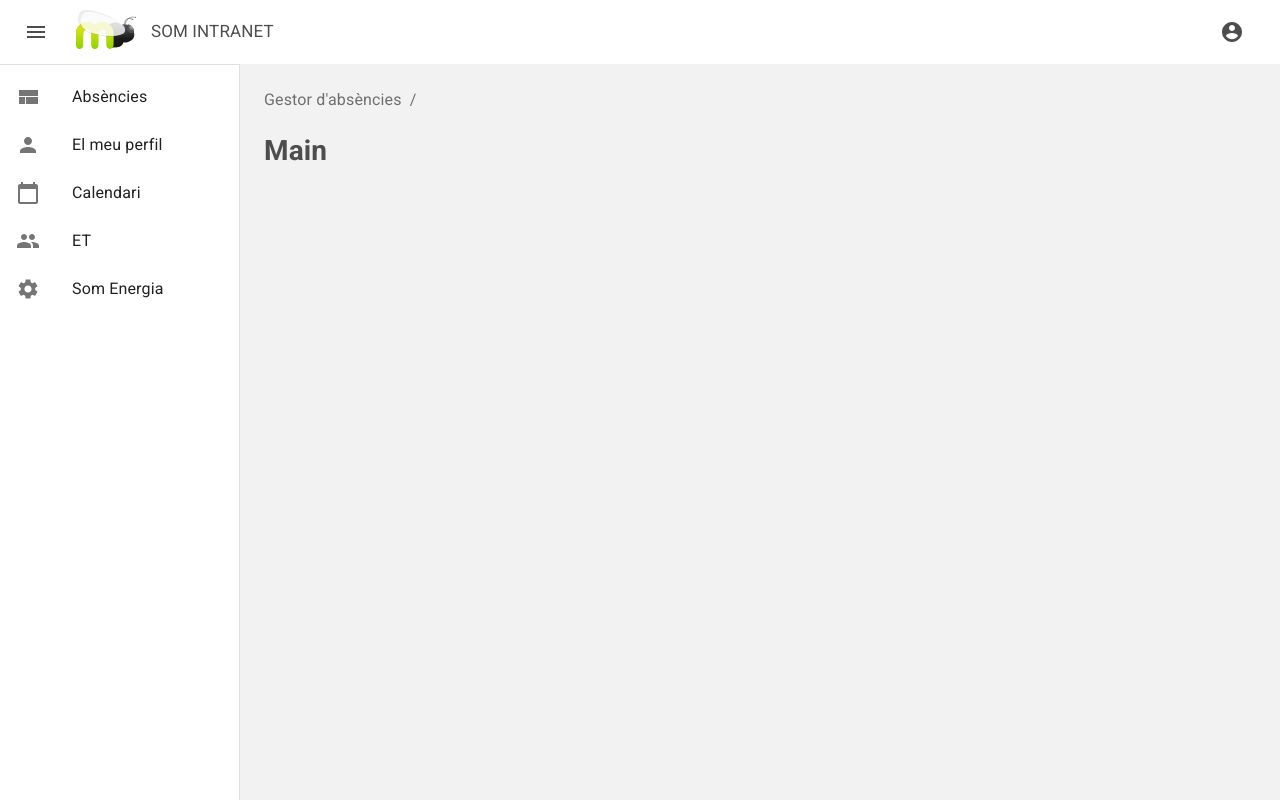
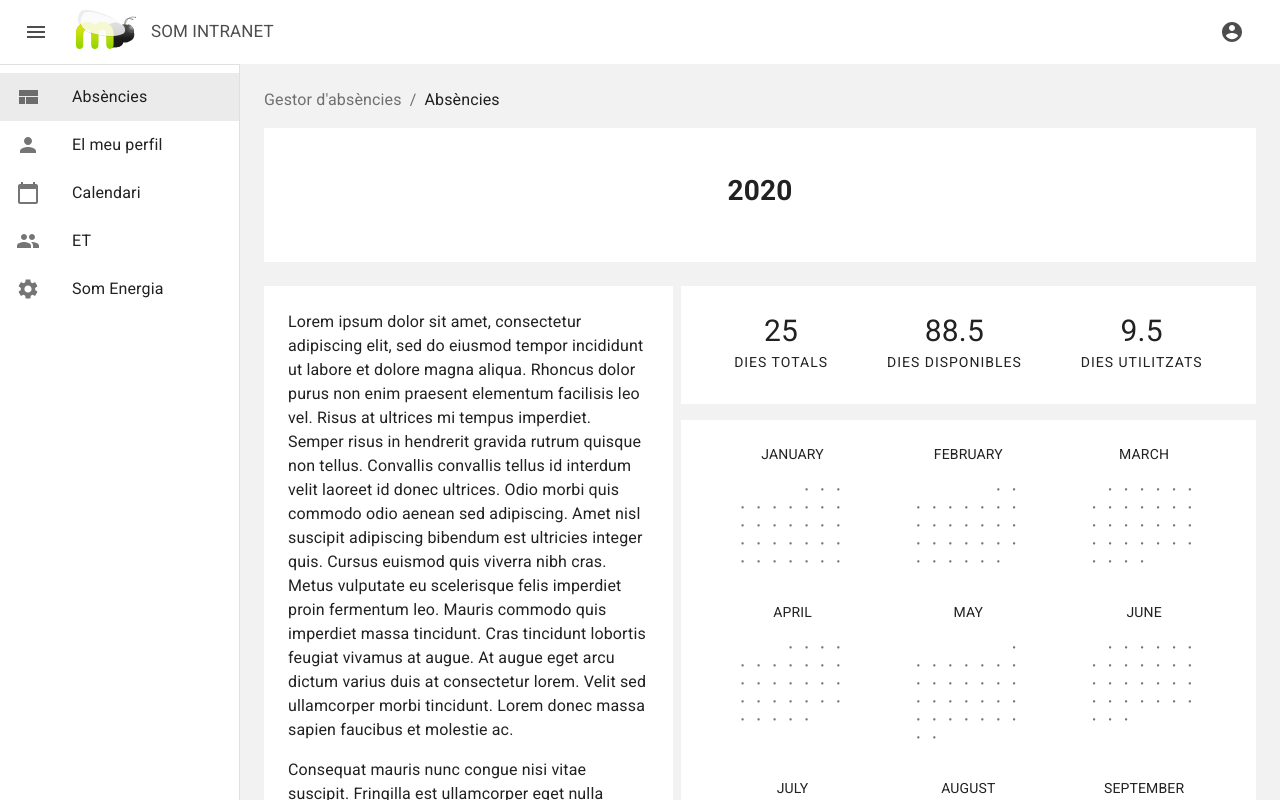
Before and after one commit to Som-Energia/gestor-absencies-ui, a React (Create React App) app: page /gestor-absencies in a window 1280 px wide. Shown: the top 800 px of the page. Built offline with nearby package versions, Linux system fonts and the light colour scheme; sample sign-in values are in the browser's storage.

Commit message:
added initial absences page and service

```diff
--- /dev/null
+++ b/src/components/AbsAnualCalendar.js
@@ -0,0 +1,21 @@
+import React from 'react'
+
+import Grid from '@material-ui/core/Grid'
+
+import AbsMonthCalendar from './AbsMonthCalendar'
+
+const months = Array.from(Array(12).keys())
+
+const AbsAnualCalendar = () => {
+  return (
+    <Grid container>
+      { months.map(month => (
+        <Grid item xs={6} sm={4}>
+          <AbsMonthCalendar month={month} />
+        </Grid>
+      )) }
+    </Grid>
+  )
+}
+
+export default AbsAnualCalendar
--- /dev/null
+++ b/src/components/AbsMonthCalendar.js
@@ -0,0 +1,72 @@
+import React from 'react'
+import moment from 'moment'
+
+import { makeStyles } from '@material-ui/core/styles'
+
+const useStyles = makeStyles((theme) => ({
+  root: {
+  },
+  monthGrid: {
+    display: 'grid',
+    gridTemplateColumns: 'repeat(7,1fr)',
+    margin: '16px 32px 32px 32px',
+    padding: 0
+  },
+  monthDay: {
+    display: 'flex',
+    justifyContent: 'center',
+    alignItems: 'center',
+    fontSize: '10px',
+    fontWeight: 600,
+    width: '12px',
+    height: '12px',
+    lineHeight: '13px',
+    padding: '0 3px',
+    margin: '3px 0',
+    color: '#6f7a80',
+    textAlign: 'left',
+    cursor: 'default'
+  },
+  monthName: {
+    textTransform: 'uppercase',
+    fontSize: '14px',
+    textAlign: 'center'
+  }
+}))
+
+const AbsMonthCalendar = (props) => {
+  const classes = useStyles()
+  const { month } = props
+
+  const monthRef = moment().set('month', month)
+  const monthName = monthRef.format('MMMM')
+  const daysInMonth = Array.from(Array(monthRef.daysInMonth()).keys())
+
+  const firstDay = monthRef.startOf('month')
+  const lastDay = monthRef.endOf('month')
+  const numFirstDay = firstDay.isoWeekday()
+
+  return (
+    <div className={classes.root}>
+      <div className={classes.monthName}>{monthName}</div>
+      <div className={classes.monthGrid}>
+        {
+          [...new Array(numFirstDay - 1).keys()].map(() => (
+            <div className={classes.monthDay}>
+              <div></div>
+            </div>
+          ))
+        }
+        {
+          [...new Array(lastDay.date()).keys()].map(day => (
+            <div className={classes.monthDay}>
+              <div>•</div>
+            </div>
+          ))
+        }
+      </div>
+    </div>
+  )
+}
+
+export default AbsMonthCalendar
--- a/src/containers/GestorAbsencies.js
+++ b/src/containers/GestorAbsencies.js
@@ -68,7 +68,7 @@ const useStyles = makeStyles((theme) => ({
 }))
 
 const breadcrumbNameMap = {
-  '/absences': 'Absències',
+  '': 'Absències',
   '/member': 'El meu perfil',
   '/calendar': 'Calendari',
   '/et': 'ET',
@@ -76,13 +76,12 @@ const breadcrumbNameMap = {
 }
 
 const breadcrumbIconMap = {
-  '/absences': <ViewCompactIcon />,
+  '': <ViewCompactIcon />,
   '/member': <PersonIcon />,
   '/calendar': <CalendarTodayIcon />,
   '/et': <GroupIcon />,
   '/somenergia': <SettingsIcon />
 }
-
 
 const GestorAbsencies = (props) => {
   const { window } = props
@@ -176,9 +175,6 @@ const GestorAbsencies = (props) => {
 
         <Switch>
           <Route exact path={path}>
-            <h1>Main</h1>
-          </Route>
-          <Route exact path={`${path}/absences`}>
             <Absences />
           </Route>
           <Route exact path={`${path}/member`}>
@@ -193,7 +189,6 @@ const GestorAbsencies = (props) => {
           <Route exact path={`${path}/somenergia`}>
             <SomEnergia />
           </Route>
-
         </Switch>
       </main>
     </div>
--- a/src/containers/GestorAbsencies/Absences.js
+++ b/src/containers/GestorAbsencies/Absences.js
@@ -1,26 +1,57 @@
-import React from 'react'
+import React, { useState } from 'react'
 
 import Card from '@material-ui/core/Card'
 import CardHeader from '@material-ui/core/CardHeader'
 import CardContent from '@material-ui/core/CardContent'
 import Typography from '@material-ui/core/Typography'
+import Grid from '@material-ui/core/Grid'
 
 import { makeStyles } from '@material-ui/core/styles'
+
+import AbsAnualCalendar from '../../components/AbsAnualCalendar'
 
 const useStyles = makeStyles((theme) => ({
   paper: {
     marginTop: theme.spacing(2),
     padding: theme.spacing(1)
+  },
+  yearContainer: {
+    display: 'flex',
+    justifyContent: 'center'
+  },
+  resum: {
+    display: 'flex',
+    justifyContent: 'space-between',
+    alignItems: 'center'
+  },
+  resumItem: {
+    textAlign: 'center',
+    flexGrow: 1
+  },
+  super: {
+    fontSize: '30px'
+  },
+  superDesc: {
+    fontSize: '14px',
+    letterSpacing: '1px',
+    textTransform: 'uppercase'
   }
 }))
 
 const Absences = () => {
   const classes = useStyles()
+  const [yearRef, setYearRef] = useState('2020')
 
   return (
     <>
+      <Grid container spacing={1}>
+        <Grid item xs={12}>
           <Card className={classes.paper} elevation={0}>
-        <CardHeader title="Absències" />
+            <CardContent className={classes.yearContainer}><h1>{yearRef}</h1></CardContent>
+          </Card>
+        </Grid>
+        <Grid item xs={12} sm={5}>
+          <Card className={classes.paper} elevation={0}>
             <CardContent>
               <Typography paragraph>
                 Lorem ipsum dolor sit amet, consectetur adipiscing elit, sed do eiusmod tempor incididunt
@@ -47,6 +78,35 @@ const Absences = () => {
               </Typography>
             </CardContent>
           </Card>
+        </Grid>
+        <Grid item xs={12} sm={7}>
+
+          <Card className={classes.paper} elevation={0}>
+            <CardContent>
+              <div className={classes.resum}>
+                <div className={classes.resumItem}>
+                  <div className={classes.super}>25</div>
+                  <div className={classes.superDesc}>DIES TOTALS</div>
+                </div>
+                <div className={classes.resumItem}>
+                  <div className={classes.super}>88.5</div>
+                  <div className={classes.superDesc}>DIES DISPONIBLES</div>
+                </div>
+                <div className={classes.resumItem}>
+                  <div className={classes.super}>9.5</div>
+                  <div className={classes.superDesc}>DIES UTILITZATS</div>
+                </div>
+              </div>
+            </CardContent>
+          </Card>
+
+          <Card className={classes.paper} elevation={0}>
+            <CardContent>
+              <AbsAnualCalendar />
+            </CardContent>
+          </Card>
+        </Grid>
+      </Grid>
     </>
   )
 }
```
Also changed, not shown: src/services/absences.js (added, +13 -0 lines). Lines whose indentation alone changed are shown as unchanged.
